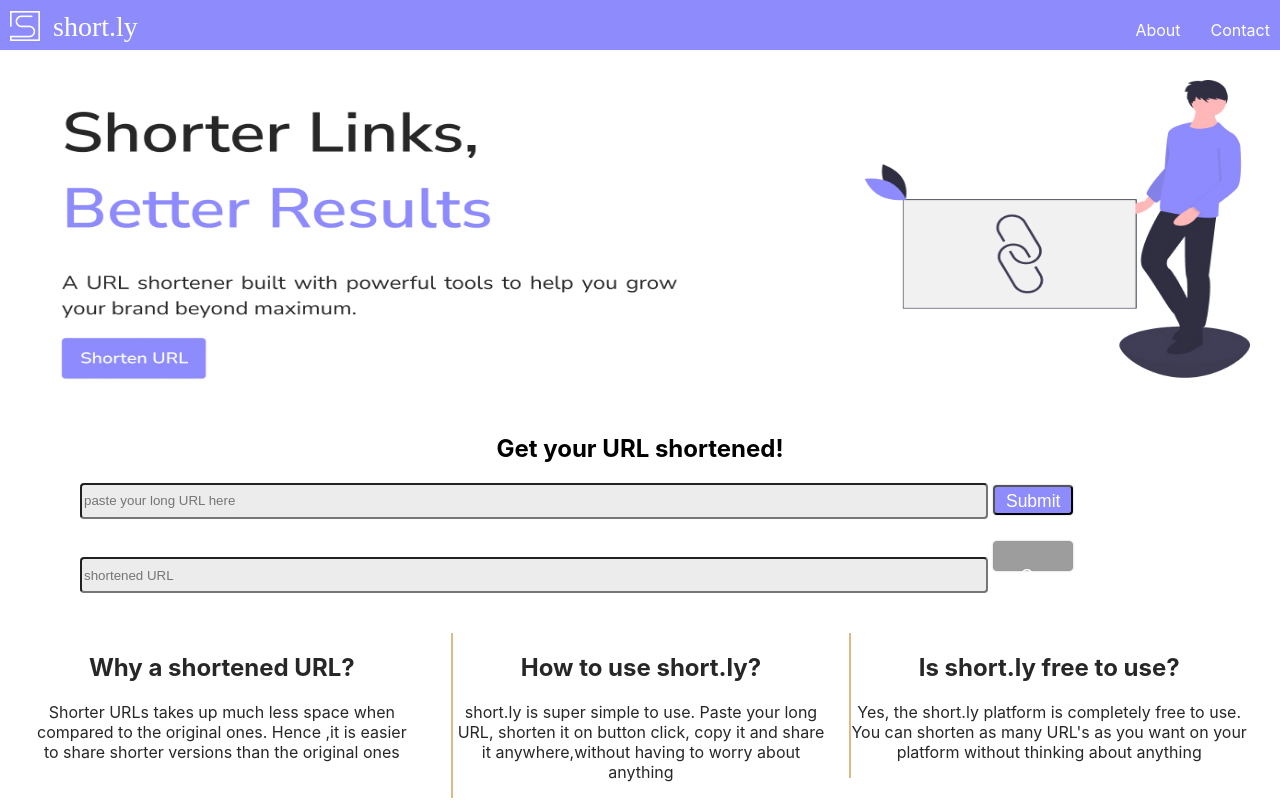
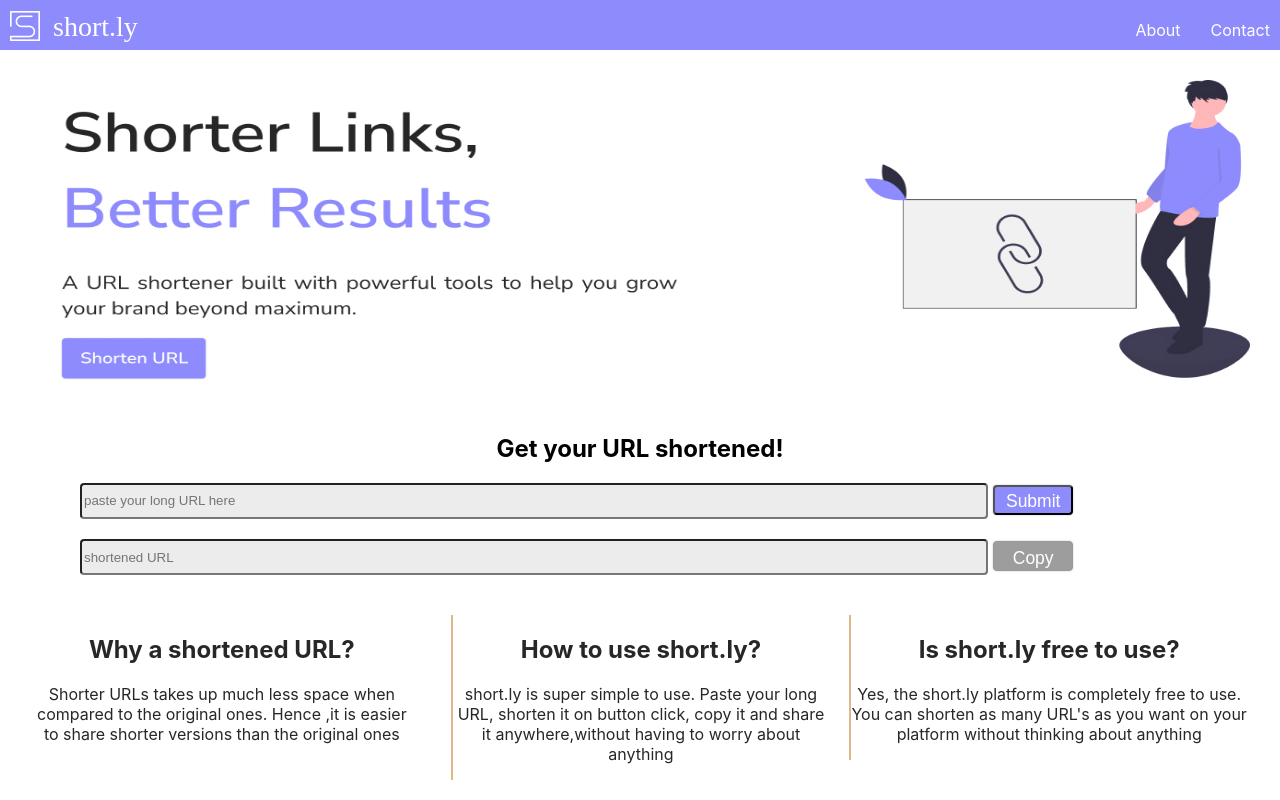
Before and after one commit to Sachin21071997/URL-Shortner, a React (Create React App) app in the folder client/: page / in a window 1280 px wide. Shown: the top 800 px of the page. Built offline with nearby package versions, Linux system fonts and the light colour scheme; no server answers; the HTML template or start-up script is replaced by a standard one.

Commit message:
deploying to heroku

```diff
--- a/client/src/App.css
+++ b/client/src/App.css
@@ -122,7 +122,7 @@ body {
 .copy_text{
   display: block;
   pointer-events: none;
-  padding: 20px;
+  padding: 2px;
 
 }
 button:disabled,
```
